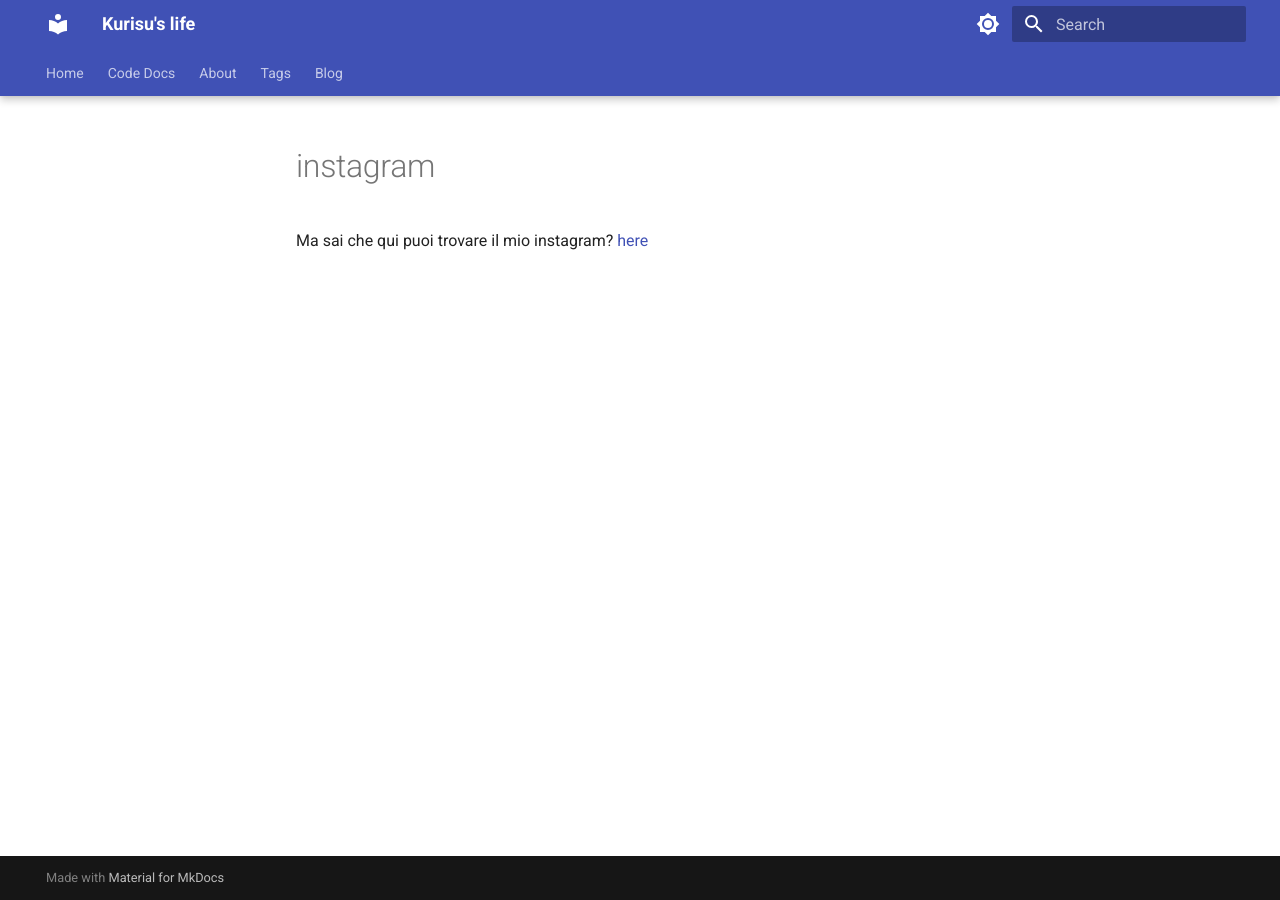
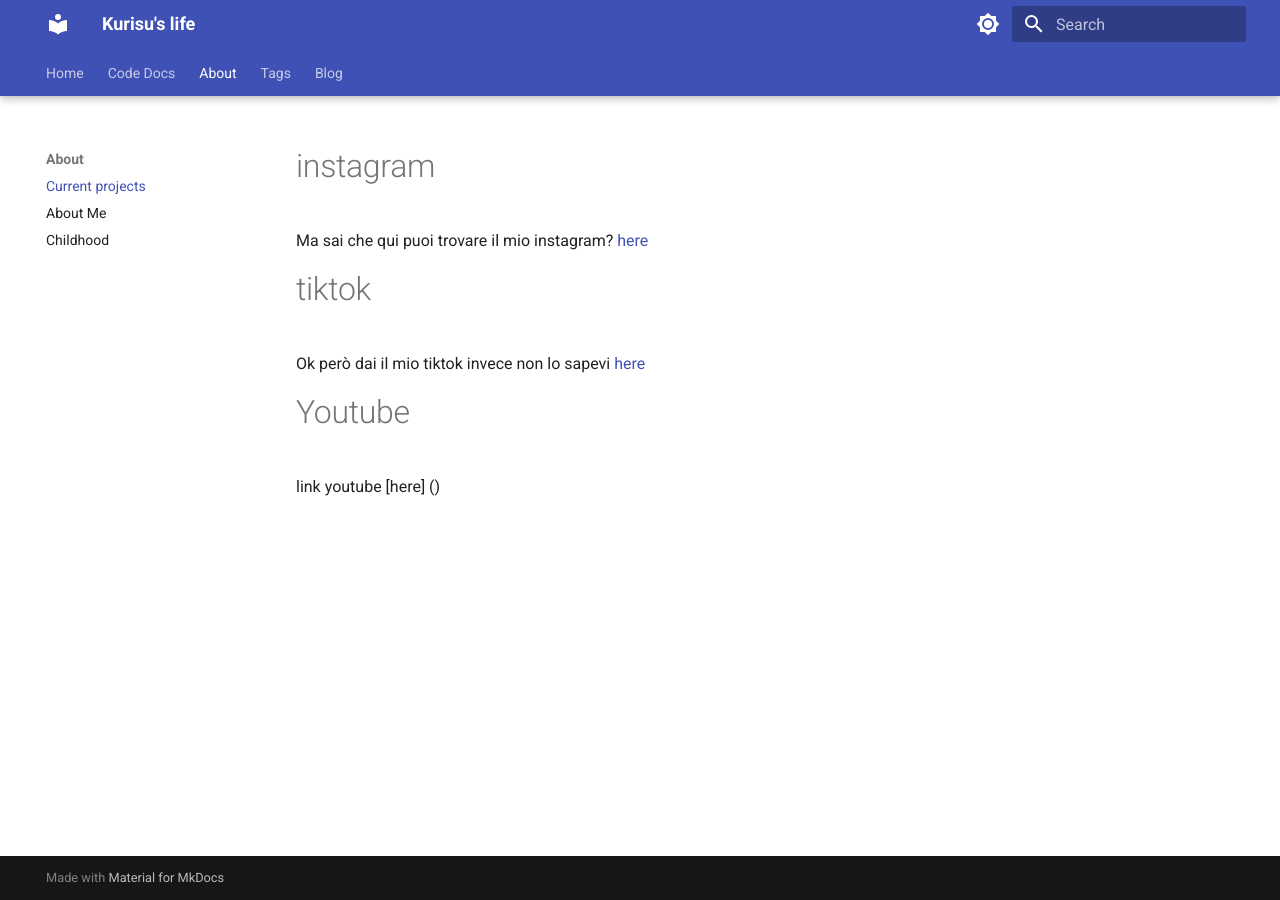
Before and after one commit to Satoru-ChristianF/brogi-e-babogi, an MkDocs documentation site: the page built from docs/about/project.md, in a window 1280 px wide. Built offline with MkDocs 1.6.1 and Material for MkDocs 9.7.7, drawn with Linux system fonts in a browser that asks for light colours.

Commit message:
fixed about

```diff
--- a/docs/about/project.md
+++ b/docs/about/project.md
@@ -1,3 +1,11 @@
 # instagram
 
 Ma sai che qui puoi trovare il mio instagram? [here](instagram.com/_kurisu_02/)
+
+# tiktok
+
+Ok però dai il mio tiktok invece non lo sapevi [here](tiktok.com/@_kurisu_kun?lang=it-IT)
+
+# Youtube
+
+link youtube [here] ()
--- a/mkdocs.yml
+++ b/mkdocs.yml
@@ -56,7 +56,7 @@ nav:
    - Code Docs:
        - Python: coding/my-first-python-file.md
    - About:
-       - Current Projects: about/projects.md
+       - Current projects: about/project.md
        - About Me: about/about.md
        - Childhood: about/childhood.md
    - Tags: tags.md
```
Also changed, not shown: docs/about/about.md (+1 -0 lines).
